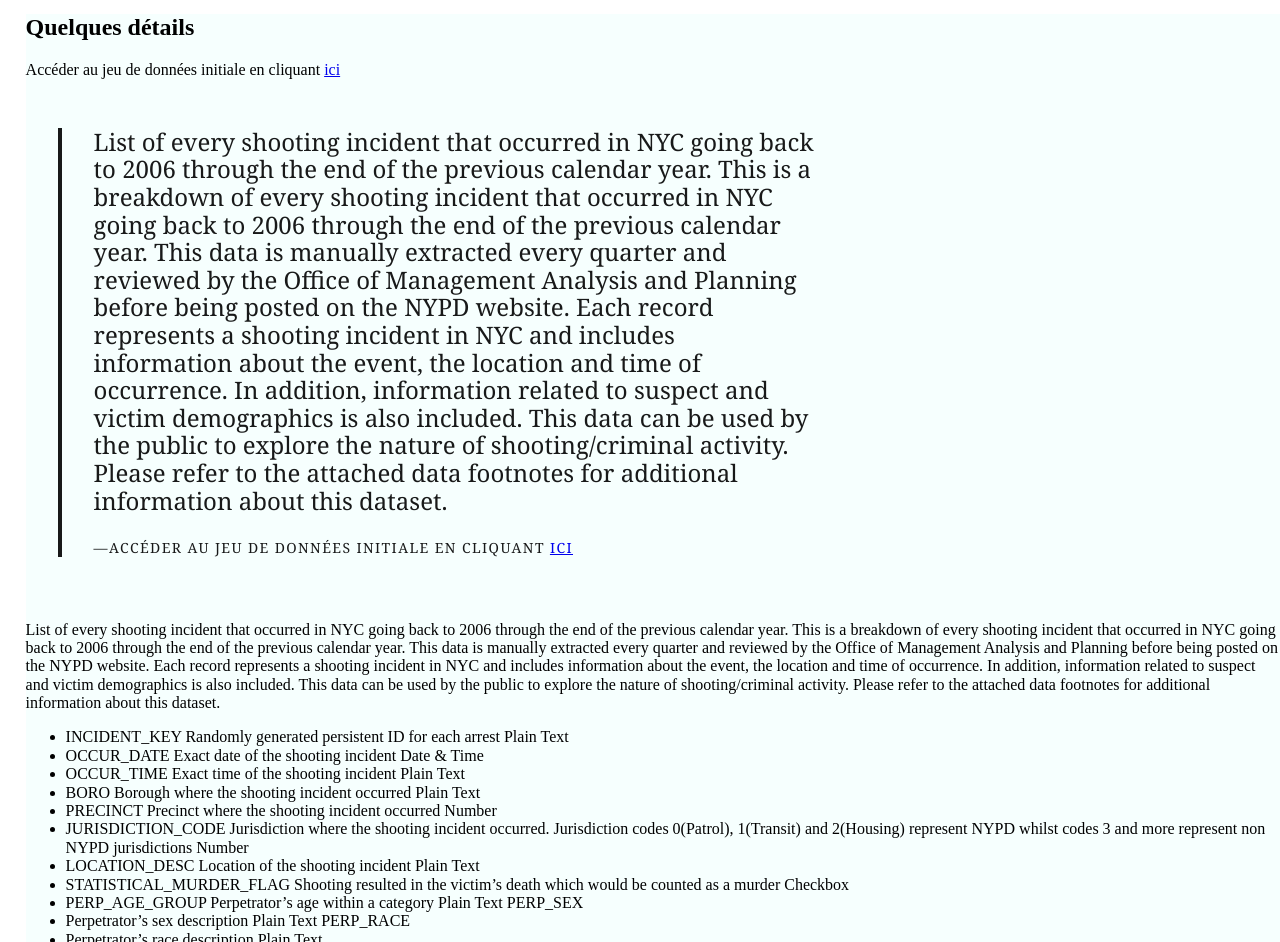
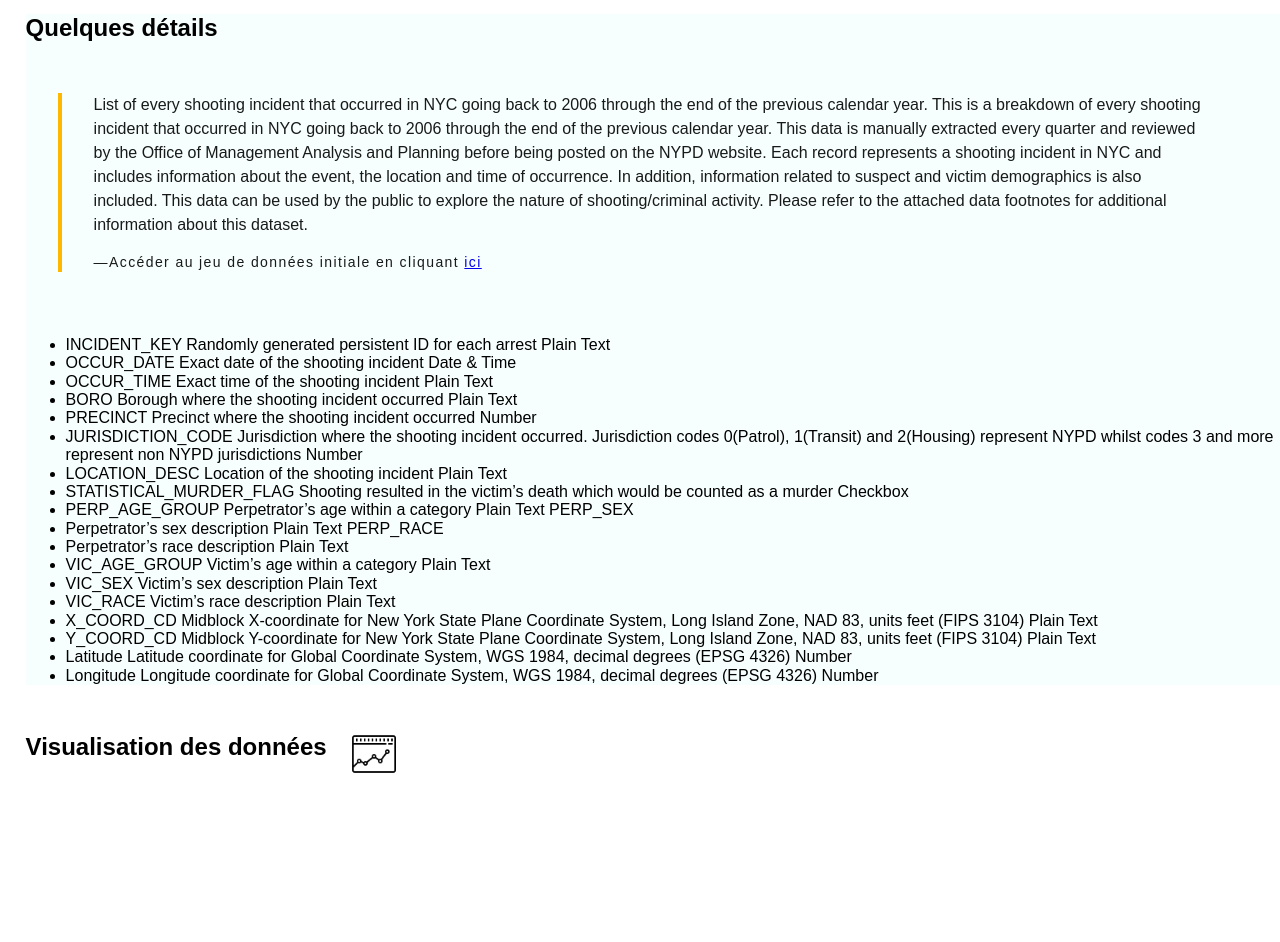
Before and after one commit to Yabde/D3js_NewYork_dataset, a plain HTML site: page site_web.html in a window 1280 px wide. Shown: the part 98-1040 px from the top of the page. After the commit the page ends 879 px from the top, so only its background shows below. Drawn offline with nearby package versions, Linux system fonts and the light colour scheme.

Commit message:
Petits changements

```diff
--- a/site_web.html
+++ b/site_web.html
@@ -8,6 +8,10 @@
 
     <link rel="stylesheet" href="https://unpkg.com/tachyons@4.10.0/css/tachyons.min.css"/>
     <link rel="stylesheet" href="style.css"/>
+    <link rel="shortcut icon" type="image/ico" href="favicon.ico"/>
+    <!-- <script src="//d3js.org/d3.v3.min.js" charset="utf-8"></script>
+    <script src="//d3js.org/topojson.v1.min.js"></script> -->
+
 </head>
 <body>
 
@@ -25,23 +29,20 @@
     <section id="intro" class= "bg-washed-blue">
         <h2>Quelques détails</h2>
 
-        <p>Accéder au jeu de données initiale en cliquant <a href="https://data.cityofnewyork.us/api/views/833y-fsy8/rows.csv?accessType=DOWNLOADhttps://data.cityofnewyork.us/Public-Safety/NYPD-Shooting-Incident-Data-Historic-/833y-fsy8">ici</a></p>
+        <!-- <p>Accéder au jeu de données initiale en cliquant <a href="https://data.cityofnewyork.us/api/views/833y-fsy8/rows.csv?accessType=DOWNLOADhttps://data.cityofnewyork.us/Public-Safety/NYPD-Shooting-Incident-Data-Historic-/833y-fsy8">ici</a></p> -->
 
 
         <div class="pa4">
-            <blockquote class="athelas ml0 mt0 pl4 black-90 bl bw2 ">
-                <p class="f5 f4-m f3-l measure mt0">
+            <blockquote class="ml0 mt0 pl4 black-90 bl bw2 b--gold">
+                <p class="f5 f4-m lh-copy mt0">
                     List of every shooting incident that occurred in NYC going back to 2006 through the end of the previous calendar year.
                     This is a breakdown of every shooting incident that occurred in NYC going back to 2006 through the end of the previous calendar year. This data is manually extracted every quarter and reviewed by the Office of Management Analysis and Planning before being posted on the NYPD website. Each record represents a shooting incident in NYC and includes information about the event, the location and time of occurrence. In addition, information related to suspect and victim demographics is also included. This data can be used by the public to explore the nature of shooting/criminal activity. Please refer to the attached data footnotes for additional information about this dataset.
                 </p>
-                <cite class="f6 ttu tracked fs-normal">―Accéder au jeu de données initiale en cliquant <a href="https://data.cityofnewyork.us/api/views/833y-fsy8/rows.csv?accessType=DOWNLOADhttps://data.cityofnewyork.us/Public-Safety/NYPD-Shooting-Incident-Data-Historic-/833y-fsy8">ici</a></cite>
+                <cite class="f6 tracked fs-normal">―Accéder au jeu de données initiale en cliquant <a href="https://data.cityofnewyork.us/api/views/833y-fsy8/rows.csv?accessType=DOWNLOADhttps://data.cityofnewyork.us/Public-Safety/NYPD-Shooting-Incident-Data-Historic-/833y-fsy8">ici</a></cite>
             </blockquote>
         </div>
 
         <p>
-            List of every shooting incident that occurred in NYC going back to 2006 through the end of the previous calendar year.
-            This is a breakdown of every shooting incident that occurred in NYC going back to 2006 through the end of the previous calendar year. This data is manually extracted every quarter and reviewed by the Office of Management Analysis and Planning before being posted on the NYPD website. Each record represents a shooting incident in NYC and includes information about the event, the location and time of occurrence. In addition, information related to suspect and victim demographics is also included. This data can be used by the public to explore the nature of shooting/criminal activity. Please refer to the attached data footnotes for additional information about this dataset.
-
             <ul>
                 <li>INCIDENT_KEY Randomly generated persistent ID for each arrest Plain Text</li>
                 <li>OCCUR_DATE Exact date of the shooting incident Date & Time</li>
@@ -67,7 +68,8 @@
 
     <section id="map" class="bg-wahed-red">
 
-        <h2>Visualisation des données</h2>
+        <h2>Visualisation des données <img id="icone_titre" src="plot.png" height="50vh"></h2>
+
 
     </section>
 
--- a/style.css
+++ b/style.css
@@ -1,6 +1,7 @@
 body {
 
     padding-left: 2%;
+    font-family: sans-serif;
 }
 
 
@@ -9,3 +10,9 @@ body {
     top: 2vh;
     right: 1vh;
 }
+
+#icone_titre{
+    position: relative;
+    top: 3vh;
+    left: 2vh;
+}
```
Also changed, not shown: auto.js (+19 -0 lines), favicon.ico (added), plot.png (added). Lines whose indentation alone changed are shown as unchanged.
